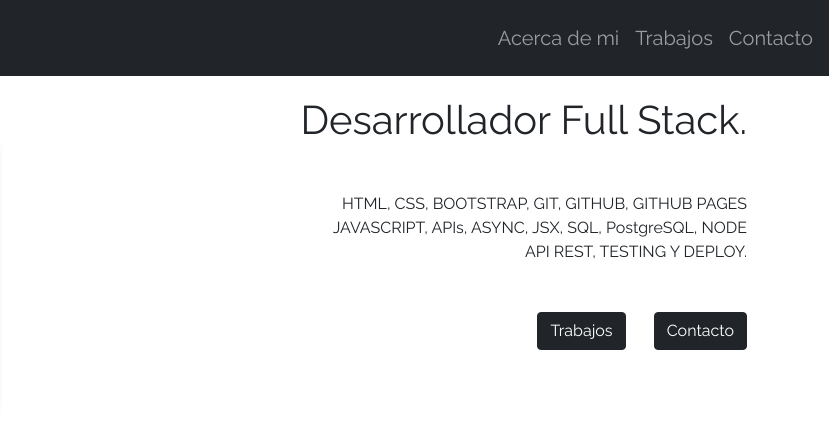
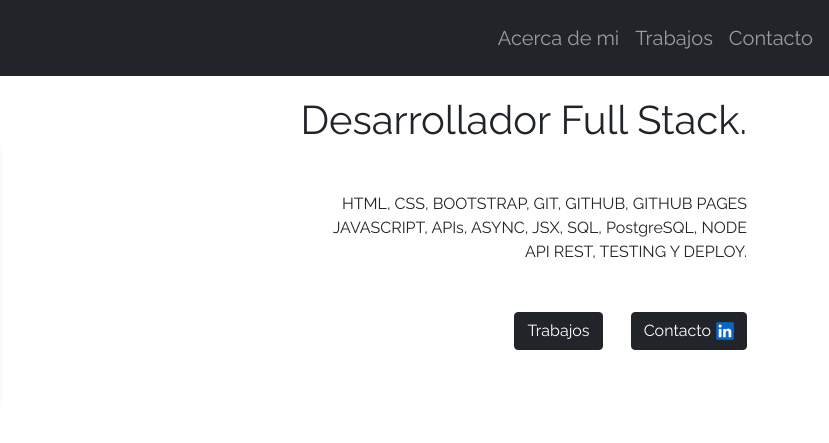
Before and after one commit to enriqueojedao/enriqueojedao.github.io, a plain HTML site: page index.html in a window 1280 px wide. Shown: the top 443 px of the page, 451-1280 px from the left. Drawn offline with nearby package versions, Linux system fonts and the light colour scheme.

Commit message:
VERSION 3 INCOMPLETA

```diff
--- a/index.html
+++ b/index.html
@@ -21,8 +21,10 @@
     <nav class="navbar navbar-expand-lg navbar-dark bg-dark fixed-top">
         <div class="container-fluid px-2">
             <a class="navbar-brand" href="#">
-                <img src="./assets/img/ENRIQUE A. OJEDA ORTA.png" class="img-fluid d-none d-lg-block" style="max-height: 50px;">
-                <img src="./assets/img/ENRIQUE A. OJEDA ORTA.png" class="img-fluid d-block d-lg-none" style="max-height: 30px;">
+                <img src="./assets/img/ENRIQUE A. OJEDA ORTA.png" class="img-fluid d-none d-lg-block"
+                    style="max-height: 50px;">
+                <img src="./assets/img/ENRIQUE A. OJEDA ORTA.png" class="img-fluid d-block d-lg-none"
+                    style="max-height: 30px;">
             </a>
             <button class="navbar-toggler" type="button" data-bs-toggle="collapse"
                 aria-controls="navbarSupportedContent" aria-expanded="false" aria-label="Toggle navigation">
@@ -47,7 +49,7 @@
     </nav>
     <header class="container mt-5 pt-5">
         <div class="row align-items-center">
-            <div class="col-md-8 order-md-last">
+            <div class="col-md-8 order-md-last text-center">
                 <h1 class="text-md-end">
                     Desarrollador Full Stack.
                 </h1>
@@ -58,16 +60,21 @@
                 </p>
                 <div class="mb-5 pb-5 text-md-end">
                     <button class="btn btn-dark me-4 hover-effect">Trabajos</button>
-                    <button id="contactButton" class="btn btn-dark hover-effect" href="https://wa.me/56937433219?text=Hola,%20estuve%20revisando%20tu%20perfil%20y%20me%20gustar%C3%ADa%20hablar%20contigo.%20Saludos.">Contacto</button>
+                    <button id="contactButton" class="btn btn-dark hover-effect">
+                        <a href="https://www.linkedin.com/in/enrique-a-ojeda-o-809080184/" target="_blank"
+                            style="color: #fff; text-decoration: none; display: flex; align-items: center;">
+                            <span>Contacto</span>
+                            <img src="./assets/img/in.png" alt="Logo Linkedin" width="18" height="18" style="margin-left: 5px;">
+                        </a>
+                    </button>
                 </div>
             </div>
             <div class="col-md-4 order-md-first">
-                <img src="./assets/img/Yo CV 1-1.png" class="rounded-3 image-fluid w-100 h-auto shadow-custom" alt="foto Enrique Ojeda">
+                <img src="./assets/img/Yo CV 1-1.png" class="rounded-3 image-fluid w-100 h-auto shadow-custom"
+                    alt="foto Enrique Ojeda">
             </div>
         </div>
     </header>
-
-
 
     <h1>Curriculum Vitae</h1>
 
@@ -103,11 +110,6 @@
         <li>Atención al cliente: manejo de quejas y reclamos,
             resolución de problemas y satisfacción del cliente.</li>
     </ol>
-    <script>
-        document.getElementById('contactButton').addEventListener('click', function() {
-            alert('Mensaje enviado con éxito.');
-        });
-    </script>
 
     <script src="https://cdn.jsdelivr.net/npm/bootstrap@5.1.3/dist/js/bootstrap.bundle.min.js"
         integrity="sha384-ka7Sk0Gln4gmtz2MlQnikT1wXgYsOg+OMhuP+IlRH9sENBO0LRn5q+8nbTov4+1p"
```
